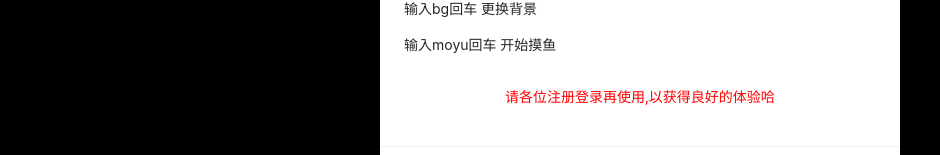
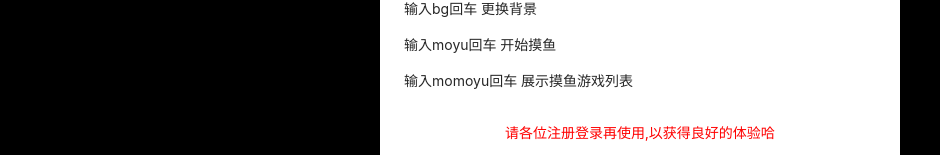
Before and after one commit to yuan-yy/funnyIndex, a Vue app: page / in a window 1280 px wide. Shown: the part 253-408 px from the top of the page, without its empty margins (0-940 px from the left). Built offline with nearby package versions, Linux system fonts and the light colour scheme; no server answers.

Commit message:
增加摸鱼列表

```diff
--- a/src/App.vue
+++ b/src/App.vue
@@ -13,6 +13,8 @@
       <p>输入bg回车 更换背景
       </p>
       <p>输入moyu回车 开始摸鱼
+      </p>
+      <p>输入momoyu回车 展示摸鱼游戏列表
       </p>
       <p style="text-align:center;color:red;margin-top:30px">请各位注册登录再使用,以获得良好的体验哈</p>
     </a-modal>
```
